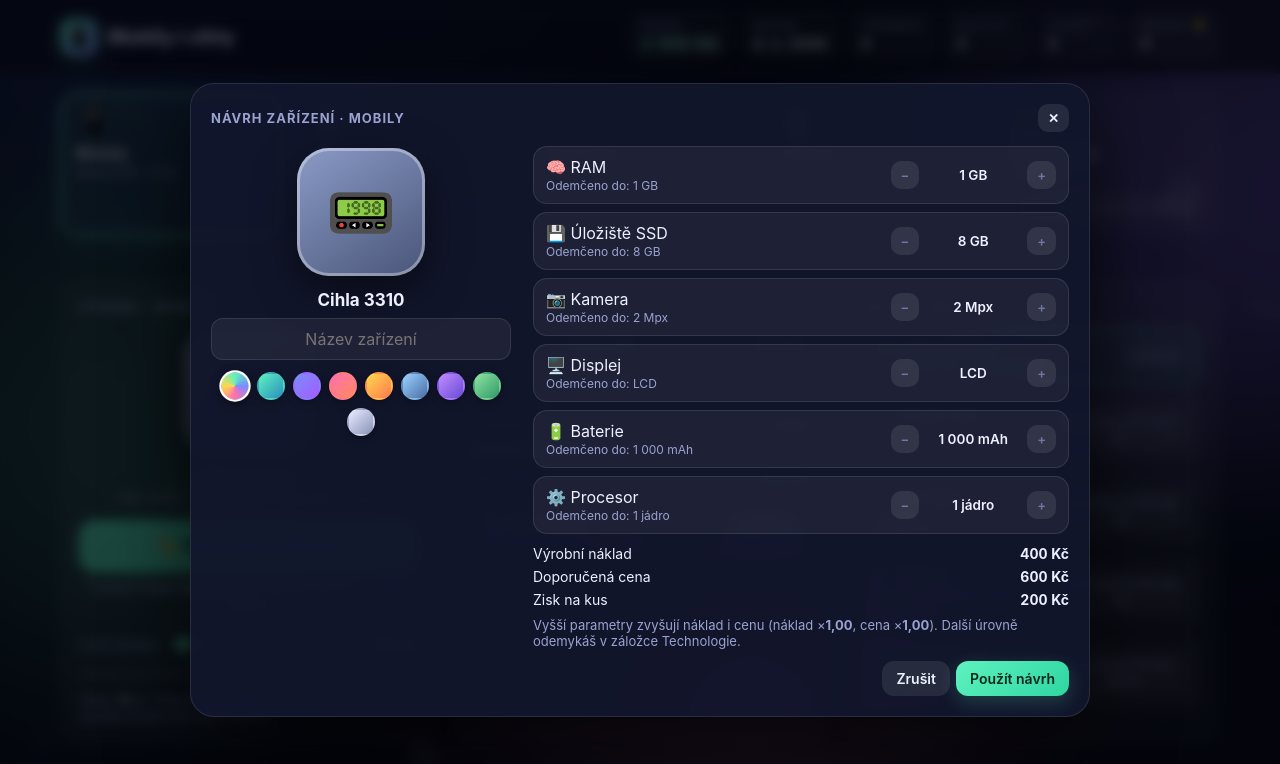
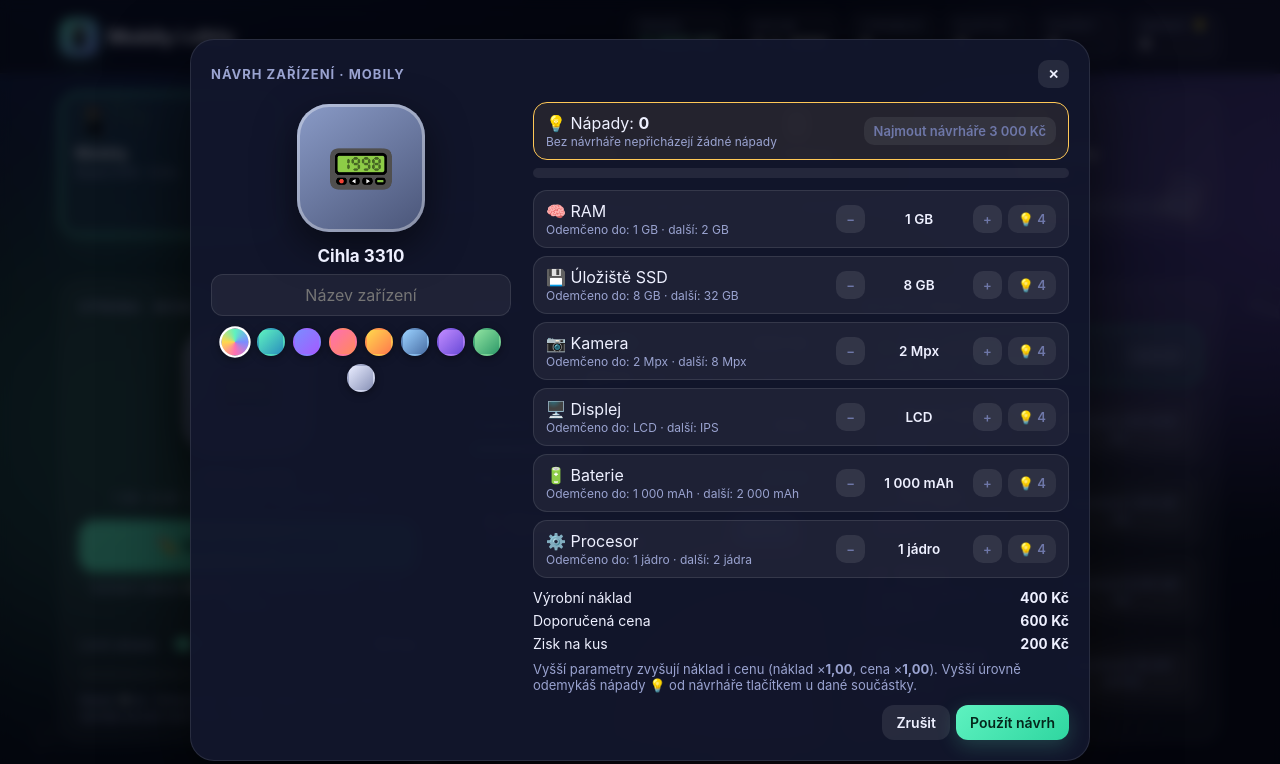
Before and after one commit to abcmedabc/abc, a plain HTML site: page mobily-i-cihly.html in a window 1280 px wide. Both pictures are taken after a click on the button "✏️ Navrhnout zařízení". Shown: the top 764 px of the page. Drawn offline with Linux system fonts and the light colour scheme.

Commit message:
Editor zařízení: nápady, najmutí návrháře a odemykání úrovní přímo v editoru
Co-Authored-By: Claude Sonnet 5.5 <noreply@anthropic.com>

```diff
--- a/mobily-i-cihly.html
+++ b/mobily-i-cihly.html
@@ -203,11 +203,16 @@
         <div class="swatches" id="edColors"></div>
       </div>
       <div class="mright">
+        <div class="row" style="border-color:var(--warn);background:rgba(255,200,87,.08)">
+          <div>💡 Nápady: <b id="edIdeaN">0</b><small id="edIdeaS"></small></div>
+          <button class="btn sm" id="edHire"></button>
+        </div>
+        <div class="meter"><i id="edIdeaBar"></i></div>
         <div id="edSpecs"></div>
         <div class="kv"><span>Výrobní náklad</span><b id="edCost"></b></div>
         <div class="kv"><span>Doporučená cena</span><b id="edFair"></b></div>
         <div class="kv"><span>Zisk na kus</span><b id="edProfit"></b></div>
-        <div class="muted" style="margin:6px 0 12px">Vyšší parametry zvyšují náklad i cenu (náklad ×<b id="edCm"></b>, cena ×<b id="edVm"></b>). Další úrovně odemykáš v záložce Technologie.</div>
+        <div class="muted" style="margin:6px 0 12px">Vyšší parametry zvyšují náklad i cenu (náklad ×<b id="edCm"></b>, cena ×<b id="edVm"></b>). Vyšší úrovně odemykáš nápady 💡 od návrháře tlačítkem u dané součástky.</div>
         <div class="btns" style="justify-content:flex-end"><button class="btn ghost" id="edCancel">Zrušit</button><button class="btn go" id="edApply">Použít návrh</button></div>
       </div>
     </div>
@@ -424,8 +429,14 @@ function renderEditor(){
   BR.forEach(b=>{
     const cur=D.spec[b.id],mx=S.max[b.id];
     b.ed.lvl.textContent=b.lv[cur];b.ed.mi.disabled=cur<=0;b.ed.pl.disabled=cur>=mx;
-    b.ed.nx.textContent=mx>=4?"Maximum odemčeno":"Odemčeno do: "+b.lv[mx];
+    const nx=mx+1;
+    if(mx>=4){b.ed.nx.textContent="Maximum odemčeno";b.ed.un.textContent="Max";b.ed.un.disabled=true}
+    else{b.ed.nx.textContent=`Odemčeno do: ${b.lv[mx]} · další: ${b.lv[nx]}`;b.ed.un.textContent="💡 "+IDEAS_NEED[nx];b.ed.un.disabled=S.ideas<IDEAS_NEED[nx]}
   });
+  $("edIdeaN").textContent=Math.floor(S.ideas);
+  $("edIdeaS").textContent=S.designers?`Návrhář ×${S.designers} (+${(S.designers*IDEA_RATE).toFixed(2).replace(".",",")} nápadu/s)`:"Bez návrháře nepřicházejí žádné nápady";
+  $("edHire").textContent=(S.designers?"Další návrhář ":"Najmout návrháře ")+kc(designerCost());$("edHire").disabled=S.money<designerCost();
+  $("edIdeaBar").style.width=(S.designers?(S.ideas%1)*100:0)+"%";
 }
 function unlockSpec(id){
   const b=BR.find(x=>x.id===id),next=S.max[id]+1;
@@ -473,10 +484,11 @@ function build(){
     b.el={nx:r.querySelector(".nx"),lvl:r.querySelector(".lvl"),un:r.querySelector(".un")};
     // řádek v editoru zařízení
     const e=document.createElement("div");e.className="row";
-    e.innerHTML=`<div>${b.icon} ${b.name}<small class="nx"></small></div><div class="btns"><button class="btn sm ghost mi">−</button><span class="lvl"></span><button class="btn sm ghost pl">+</button></div>`;
+    e.innerHTML=`<div>${b.icon} ${b.name}<small class="nx"></small></div><div class="btns"><button class="btn sm ghost mi">−</button><span class="lvl"></span><button class="btn sm ghost pl">+</button><button class="btn sm un"></button></div>`;
     e.querySelector(".mi").onclick=()=>edSpec(b.id,-1);e.querySelector(".pl").onclick=()=>edSpec(b.id,1);
+    e.querySelector(".un").onclick=()=>{unlockSpec(b.id);if(D){D.spec[b.id]=S.max[b.id];renderEditor()}};
     $("edSpecs").appendChild(e);
-    b.ed={nx:e.querySelector(".nx"),lvl:e.querySelector(".lvl"),mi:e.querySelector(".mi"),pl:e.querySelector(".pl")};
+    b.ed={nx:e.querySelector(".nx"),lvl:e.querySelector(".lvl"),mi:e.querySelector(".mi"),pl:e.querySelector(".pl"),un:e.querySelector(".un")};
   });
   // barvy v editoru: první = výchozí barva modelu
   [null,...COLORS].forEach((c,i)=>{const w=document.createElement("button");w.className="sw";w.title=i?"Barva":"Výchozí barva modelu";
@@ -486,7 +498,7 @@ function build(){
   $("edClose").onclick=$("edCancel").onclick=closeEditor;$("edApply").onclick=applyEditor;
   $("modal").onclick=e=>{if(e.target.id==="modal")closeEditor()};
   document.addEventListener("keydown",e=>{if(e.key==="Escape"&&D)closeEditor()});
-  $("design").onclick=openEditor;
+  $("design").onclick=openEditor;$("edHire").onclick=hire;
   $("hire").onclick=hire;
   // záložky
   document.querySelectorAll(".tab").forEach(t=>t.onclick=()=>{
@@ -498,6 +510,7 @@ function build(){
 
 function render(){
   if(!built)build();
+  if(D)renderEditor(); // editor zařízení se průběžně aktualizuje (nápady, peníze)
   const id=S.sel,p=P(id),l=S.lines[id],m=M(id),uc=unitCost(id),fp=fair(id),d=demand(id);
 
   // hlavička
@@ -547,7 +560,7 @@ function render(){
   UPG.forEach(u=>{u.el.t.textContent=`${u.name} ×${S.own[u.id]||0}`;u.el.b.textContent=kc(upCost(u));u.el.b.disabled=S.money<upCost(u)});
 
   // technologie
-  $("designerT").textContent=`Návrhář ×${S.designers} (+${fmt(S.designers*IDEA_RATE)} nápadu/s)`;
+  $("designerT").textContent=`Návrhář ×${S.designers} (+${(S.designers*IDEA_RATE).toFixed(2).replace(".",",")} nápadu/s)`;
   $("hire").textContent="Najmout "+kc(designerCost());$("hire").disabled=S.money<designerCost();
   $("ideaBar").style.width=(S.designers?(S.ideas%1)*100:0)+"%";
   BR.forEach(b=>{
```
